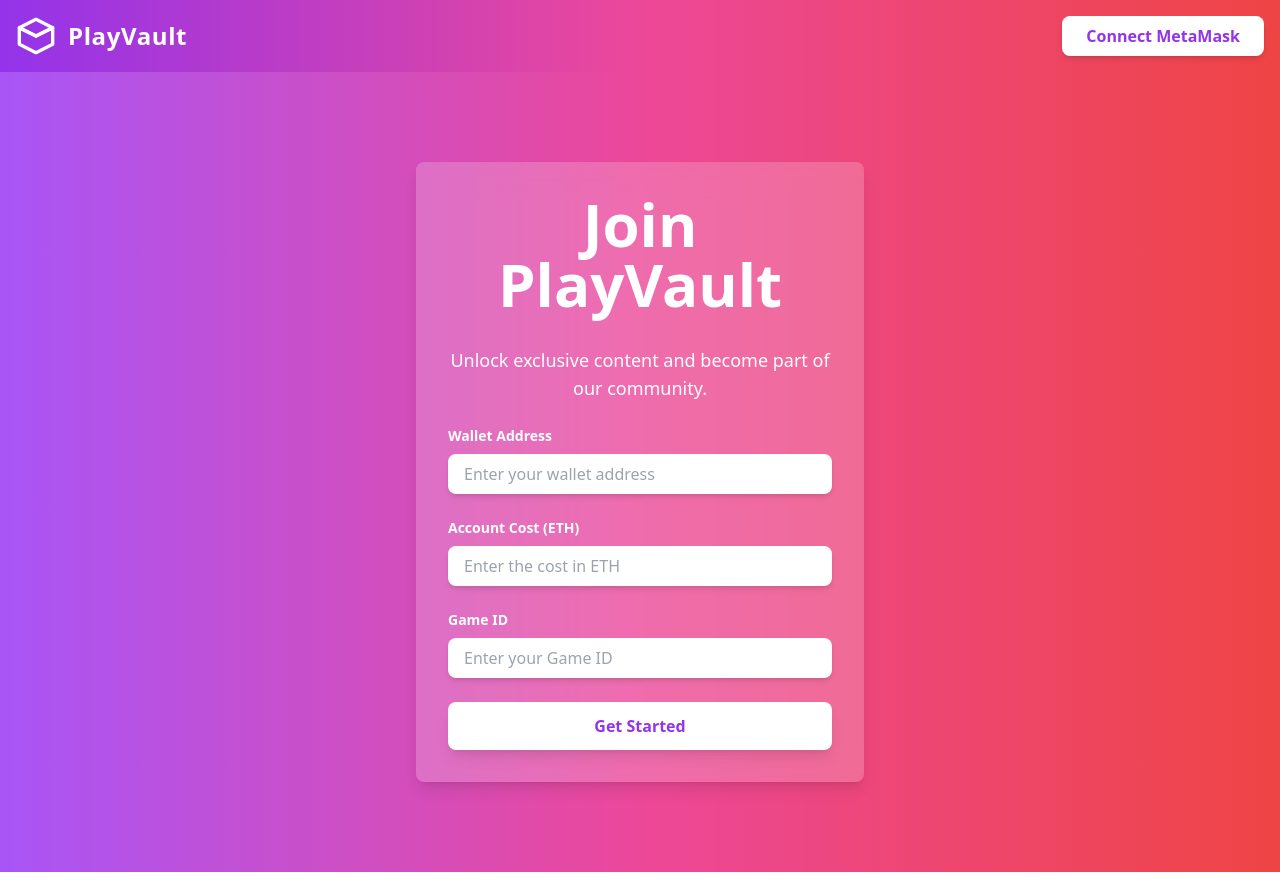
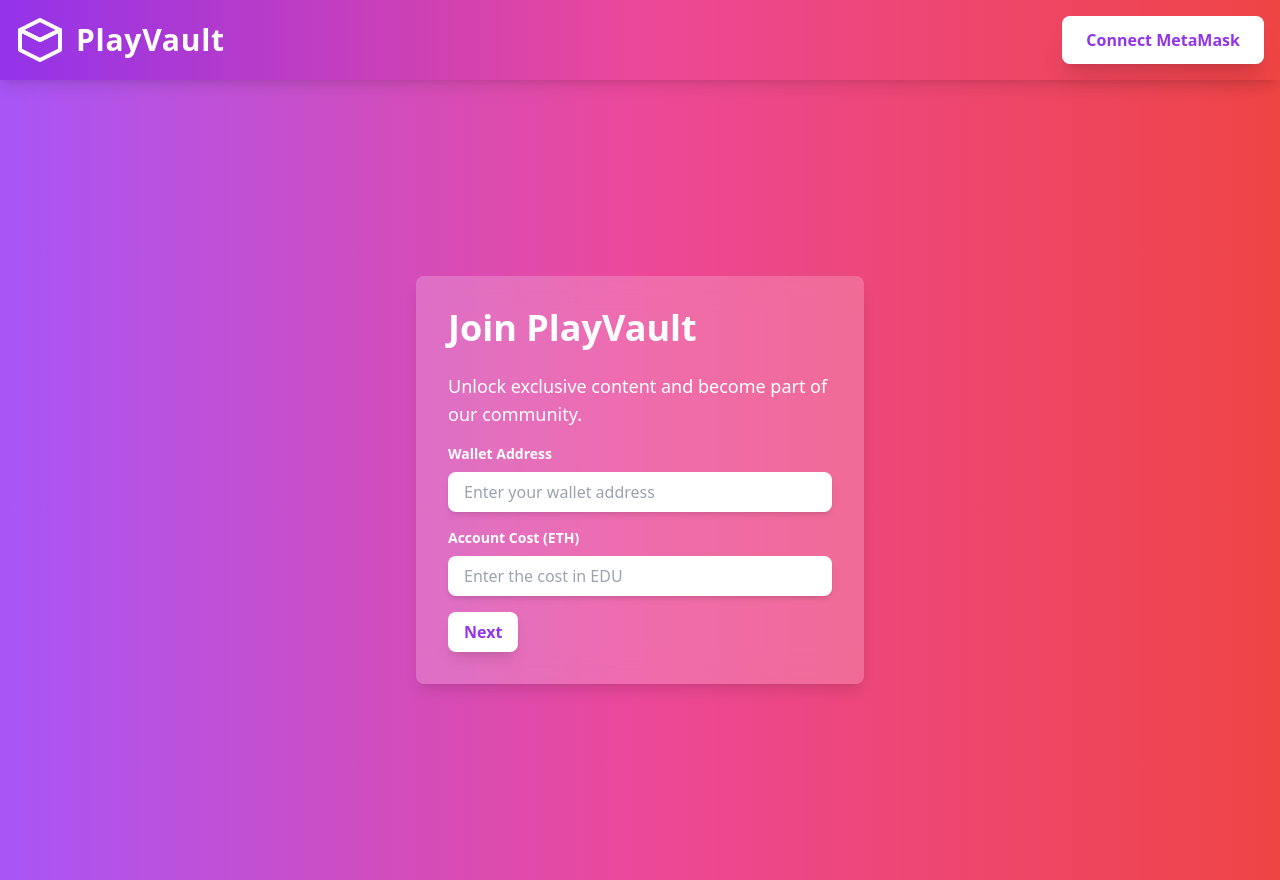
Before and after one commit to prithwish122/PlayVault, a React (Create React App) app in the folder my-app/: page /join in a window 1280 px wide. Built offline with nearby package versions, Linux system fonts and the light colour scheme.

Commit message:
add gsap animations

```diff
--- a/my-app/package.json
+++ b/my-app/package.json
@@ -7,6 +7,7 @@
     "@testing-library/react": "^13.4.0",
     "@testing-library/user-event": "^13.5.0",
     "framer-motion": "^11.3.30",
+    "gsap": "^3.12.5",
     "react": "^18.3.1",
     "react-dom": "^18.3.1",
     "react-icons": "^5.3.0",
--- a/my-app/src/components/JoinPage.jsx
+++ b/my-app/src/components/JoinPage.jsx
@@ -1,34 +1,47 @@
 import React, { useState } from 'react';
+import { gsap } from 'gsap';
 
 const JoinPage = () => {
+  const [page, setPage] = useState(1);
   const [walletAddress, setWalletAddress] = useState('');
   const [accountCost, setAccountCost] = useState('');
   const [gameId, setGameId] = useState('');
+  const [twitchId, setTwitchId] = useState('');
+  const [steamId, setSteamId] = useState('');
   const [formSubmitted, setFormSubmitted] = useState(false);
+
+  const handleNextPage = () => {
+    gsap.to(".form-container", { opacity: 0, duration: 0.5, onComplete: () => {
+      setPage((prevPage) => prevPage + 1);
+      gsap.fromTo(".form-container", { opacity: 0 }, { opacity: 1, duration: 0.5 });
+    }});
+  };
+
+  const handlePreviousPage = () => {
+    gsap.to(".form-container", { opacity: 0, duration: 0.5, onComplete: () => {
+      setPage((prevPage) => prevPage - 1);
+      gsap.fromTo(".form-container", { opacity: 0 }, { opacity: 1, duration: 0.5 });
+    }});
+  };
 
   const handleSubmit = (e) => {
     e.preventDefault();
     // Form submission logic here
-    console.log(`Wallet Address: ${walletAddress}, Account Cost: ${accountCost}, Game ID: ${gameId}`);
+    console.log(`Wallet Address: ${walletAddress}, Account Cost: ${accountCost}, Game ID: ${gameId}, Twitch ID: ${twitchId}, Steam ID: ${steamId}`);
     setFormSubmitted(true);
   };
 
   return (
-    <div className="flex items-center justify-center h-screen bg-gradient-to-r from-purple-500 via-pink-500 to-red-500">
-      <div className="text-center p-8 bg-white bg-opacity-20 rounded-lg shadow-lg backdrop-blur-lg max-w-md w-full">
-        <h1 className="text-6xl font-extrabold text-white mb-8">
-          Join PlayVault
-        </h1>
-        <p className="text-lg text-white mb-6">
-          Unlock exclusive content and become part of our community.
-        </p>
+    <div className="flex items-center justify-center min-h-screen bg-gradient-to-r from-purple-500 via-pink-500 to-red-500">
+      <div className="p-8 bg-white bg-opacity-20 rounded-lg shadow-lg backdrop-blur-lg max-w-md w-full">
+        <h1 className="text-4xl font-extrabold text-white mb-6">Join PlayVault</h1>
+        <p className="text-lg text-white mb-4">Unlock exclusive content and become part of our community.</p>
 
         {!formSubmitted ? (
-          <form onSubmit={handleSubmit} className="space-y-6">
+          <form onSubmit={handleSubmit} className="space-y-4 form-container">
+            {page === 1 && (
               <div>
-              <label className="block text-left text-white text-sm font-semibold mb-2">
-                Wallet Address
-              </label>
+                <label className="block text-left text-white text-sm font-semibold mb-2">Wallet Address</label>
                 <input
                   type="text"
                   value={walletAddress}
@@ -37,24 +50,20 @@ const JoinPage = () => {
                   placeholder="Enter your wallet address"
                   required
                 />
-            </div>
-            <div>
-              <label className="block text-left text-white text-sm font-semibold mb-2">
-                Account Cost (ETH)
-              </label>
+                <label className="block text-left text-white text-sm font-semibold mb-2 mt-4">Account Cost (ETH)</label>
                 <input
                   type="number"
                   value={accountCost}
                   onChange={(e) => setAccountCost(e.target.value)}
                   className="w-full px-4 py-2 rounded-lg shadow-md focus:outline-none focus:ring-2 focus:ring-purple-400"
-                placeholder="Enter the cost in ETH"
+                  placeholder="Enter the cost in EDU"
                   required
                 />
               </div>
+            )}
+            {page === 2 && (
               <div>
-              <label className="block text-left text-white text-sm font-semibold mb-2">
-                Game ID
-              </label>
+                <label className="block text-left text-white text-sm font-semibold mb-2">Game ID</label>
                 <input
                   type="text"
                   value={gameId}
@@ -63,18 +72,64 @@ const JoinPage = () => {
                   placeholder="Enter your Game ID"
                   required
                 />
+                <label className="block text-left text-white text-sm font-semibold mb-2 mt-4">Twitch ID</label>
+                <input
+                  type="text"
+                  value={twitchId}
+                  onChange={(e) => setTwitchId(e.target.value)}
+                  className="w-full px-4 py-2 rounded-lg shadow-md focus:outline-none focus:ring-2 focus:ring-purple-400"
+                  placeholder="Enter your Twitch ID"
+                />
+                <label className="block text-left text-white text-sm font-semibold mb-2 mt-4">Steam ID</label>
+                <input
+                  type="text"
+                  value={steamId}
+                  onChange={(e) => setSteamId(e.target.value)}
+                  className="w-full px-4 py-2 rounded-lg shadow-md focus:outline-none focus:ring-2 focus:ring-purple-400"
+                  placeholder="Enter your Steam ID"
+                />
               </div>
+            )}
+            {page === 3 && (
+              <div>
+                <p className="text-lg text-white mb-6">Review your details and submit the form.</p>
+                <p className="mb-3 text-lg text-white"><strong>Wallet Address:</strong> {walletAddress}</p>
+                <p className="mb-3 text-lg text-white"><strong>Account Cost:</strong> {accountCost}</p>
+                <p className="mb-3 text-lg text-white"><strong>Game ID:</strong> {gameId}</p>
+                <p className="mb-3 text-lg text-white"><strong>Twitch ID:</strong> {twitchId}</p>
+                <p className="mb-3 text-lg text-white"><strong>Steam ID:</strong> {steamId}</p>
+              </div>
+            )}
+            <div className="flex justify-between mt-6">
+              {page > 1 && (
+                <button
+                  type="button"
+                  onClick={handlePreviousPage}
+                  className="bg-white text-purple-600 font-semibold px-4 py-2 rounded-lg shadow-lg hover:bg-purple-100 transition-transform duration-300 transform hover:scale-105"
+                >
+                  Previous
+                </button>
+              )}
+              {page < 3 ? (
+                <button
+                  type="button"
+                  onClick={handleNextPage}
+                  className="bg-white text-purple-600 font-semibold px-4 py-2 rounded-lg shadow-lg hover:bg-purple-100 transition-transform duration-300 transform hover:scale-105"
+                >
+                  Next
+                </button>
+              ) : (
                 <button
                   type="submit"
-              className="w-full mt-6 bg-white text-purple-600 font-semibold px-8 py-3 rounded-lg shadow-lg hover:bg-purple-100 transition duration-300 transform hover:scale-105"
+                  className="bg-white text-purple-600 font-semibold px-8 py-3 rounded-lg shadow-lg hover:bg-purple-100 transition-transform duration-300 transform hover:scale-105"
                 >
-              Get Started
+                  Register
                 </button>
+              )}
+            </div>
           </form>
         ) : (
-          <p className="text-lg text-white">
-            Thank you for joining PlayVault! We'll get in touch with you soon.
-          </p>
+          <p className="text-lg text-white">Thank you for joining PlayVault! We'll get in touch with you soon.</p>
         )}
       </div>
     </div>
--- a/my-app/src/components/Navbar.jsx
+++ b/my-app/src/components/Navbar.jsx
@@ -1,7 +1,8 @@
-import React, { useState } from 'react';
+import React, { useState, useEffect } from 'react';
 import { Link, useNavigate } from 'react-router-dom';
+import { gsap } from 'gsap';
 
-// Replace this SVG with your actual logo SVG
+// SVG Logo Component
 const LogoSVG = () => (
   <svg
     xmlns="http://www.w3.org/2000/svg"
@@ -11,7 +12,7 @@ const LogoSVG = () => (
     strokeWidth="2"
     strokeLinecap="round"
     strokeLinejoin="round"
-    className="w-10 h-10 text-white"
+    className="w-12 h-12 text-white"
   >
     <path d="M12 2L2 7l10 5 10-5-10-5z" />
     <path d="M12 22l10-5V7l-10 5-10-5v10l10 5z" />
@@ -21,6 +22,29 @@ const LogoSVG = () => (
 const Navbar = () => {
   const [account, setAccount] = useState(null);
   const navigate = useNavigate();
+
+  useEffect(() => {
+    // Animate the navbar sliding in from the top
+    gsap.fromTo(
+      '.navbar',
+      { y: -100, opacity: 0 },
+      { y: 0, opacity: 1, duration: 1, ease: 'power4.out' }
+    );
+
+    // Animate the logo with a bounce effect
+    gsap.fromTo(
+      '.navbar-logo',
+      { opacity: 0, y: -30 },
+      { opacity: 1, y: 0, duration: 1, ease: 'bounce.out' }
+    );
+
+    // Animate the button with a pulse effect
+    gsap.fromTo(
+      '.connect-button',
+      { opacity: 0, scale: 0.9 },
+      { opacity: 1, scale: 1, duration: 1, ease: 'back.out(1.7)', delay: 0.5 }
+    );
+  }, []);
 
   const connectMetaMask = async () => {
     if (window.ethereum) {
@@ -36,22 +60,22 @@ const Navbar = () => {
   };
 
   return (
-    <nav className="bg-gradient-to-r from-purple-600 via-pink-500 to-red-500 p-4 flex justify-between items-center shadow-lg">
-      <Link to="/" className="flex items-center">
+    <nav className="navbar bg-gradient-to-r from-purple-600 via-pink-500 to-red-500 p-4 flex justify-between items-center shadow-lg relative">
+      <Link to="/" className="flex items-center navbar-logo">
         <LogoSVG />
-        <span className="text-white text-2xl font-extrabold tracking-wide ml-3 cursor-pointer">
+        <span className="text-white text-3xl font-extrabold tracking-wide ml-3 cursor-pointer">
           PlayVault
         </span>
       </Link>
       <div>
         {account ? (
-          <span className="text-white font-semibold bg-purple-700 px-4 py-2 rounded-lg shadow-sm">
+          <span className="text-white font-semibold bg-purple-800 px-5 py-2 rounded-lg shadow-md transform transition-transform hover:scale-105">
             Connected: {account.substring(0, 6)}...{account.substring(account.length - 4)}
           </span>
         ) : (
           <button
             onClick={connectMetaMask}
-            className="bg-white text-purple-600 font-semibold px-6 py-2 rounded-lg shadow-md hover:bg-purple-100 transition duration-300 transform hover:scale-105"
+            className="connect-button bg-white text-purple-600 font-semibold px-6 py-3 rounded-lg shadow-xl transition-all duration-300 ease-in-out hover:bg-purple-100 hover:scale-105"
           >
             Connect MetaMask
           </button>
```
Also changed, not shown: my-app/src/components/BuyPage.jsx (+14 -9 lines), my-app/src/components/Hero.jsx (+24 -6 lines), 1 other file (tests, documents, lock files or other folders). Lines whose indentation alone changed are shown as unchanged.
